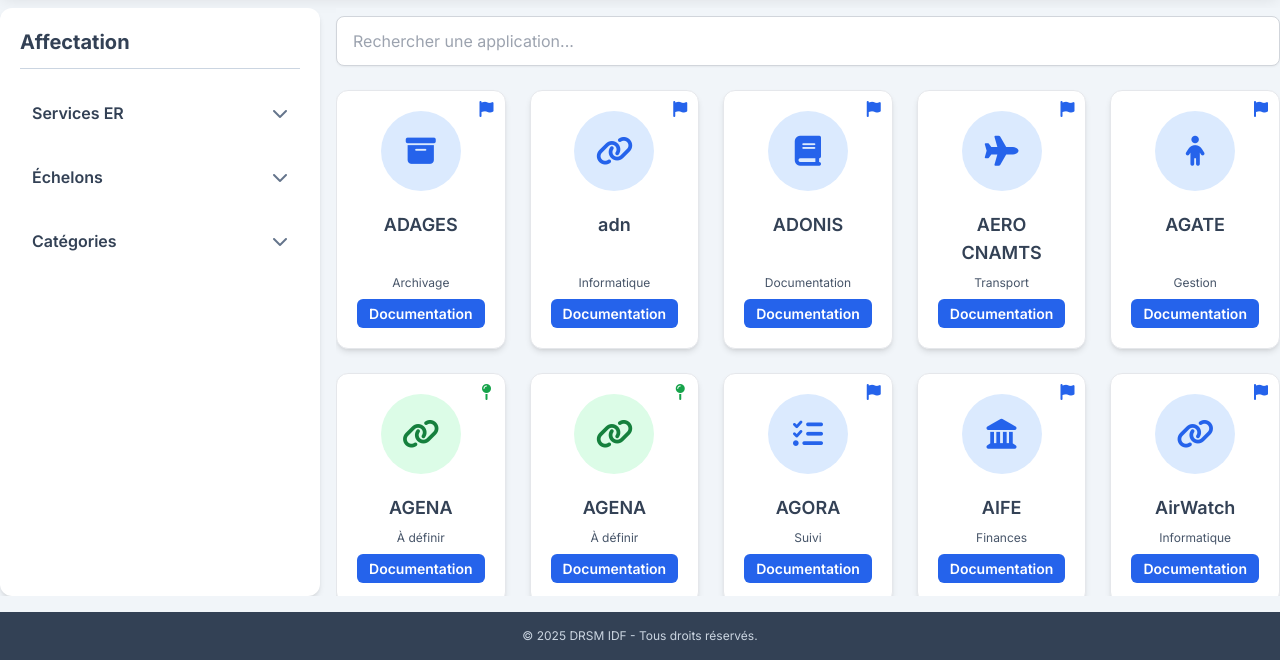
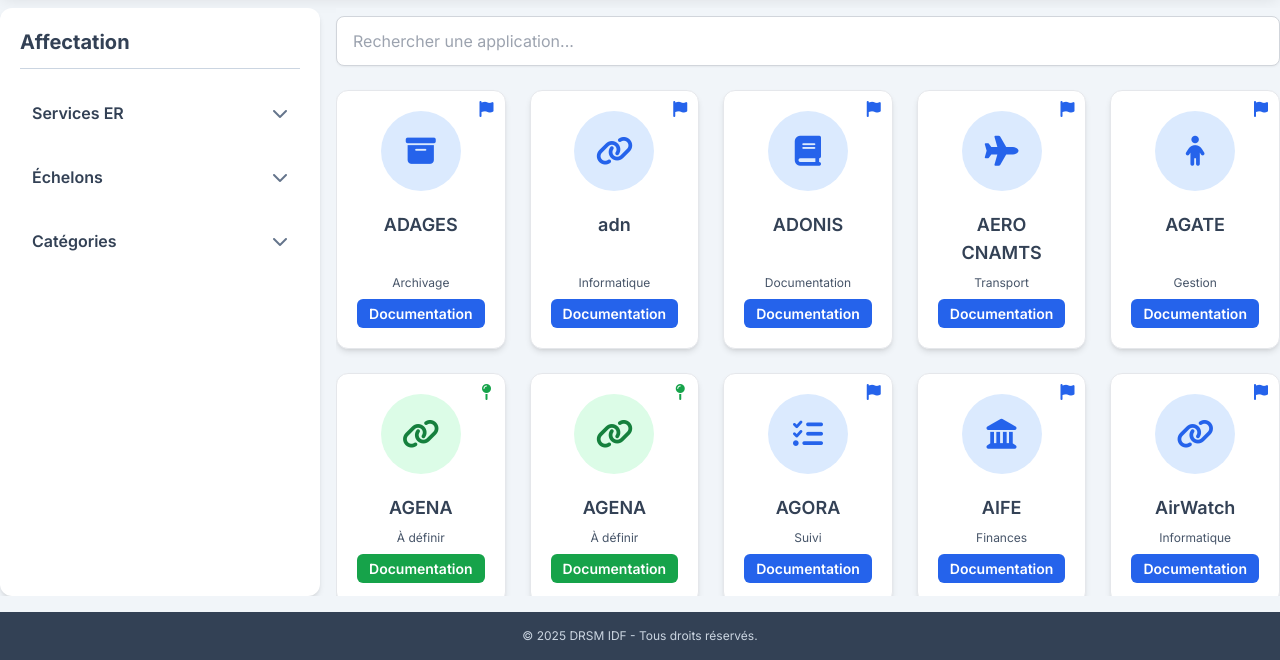
Before and after one commit to ElegAlex/portail_applications, a plain HTML site: page index.html in a window 1280 px wide. Shown: the part 140-800 px from the top of the page. Drawn offline with nearby package versions, Linux system fonts and the light colour scheme.

Commit message:
Adjust doc button colors based on icon

```diff
--- a/index.html
+++ b/index.html
@@ -55,6 +55,18 @@
         }
         .doc-button:hover {
             background-color: #1e40af;
+        }
+        .doc-button-green {
+            background-color: #16a34a;
+        }
+        .doc-button-green:hover {
+            background-color: #15803d;
+        }
+        .doc-button-orange {
+            background-color: #ea580c;
+        }
+        .doc-button-orange:hover {
+            background-color: #c2410c;
         }
         .scope-icon-container {
             position: absolute;
@@ -439,6 +451,7 @@
                 let iconBackground = 'bg-blue-100';
                 let iconColor = app.iconColor || 'text-blue-600';
                 let scopeIconHtml = '';
+                let docButtonClass = 'doc-button';
 
                 if (app.clientLourd) {
                     iconBackground = 'bg-orange-100';
@@ -450,6 +463,12 @@
                     scopeIconHtml = `<div class="scope-icon-container" aria-label="Application Locale" title="Application Locale (Île-de-France)"><i class="fas fa-map-pin text-green-600" aria-hidden="true"></i></div>`;
                 } else if (app.scope === 'national') {
                     scopeIconHtml = `<div class="scope-icon-container" aria-label="Application Nationale" title="Application Nationale"><i class="fas fa-flag text-blue-600" aria-hidden="true"></i></div>`;
+                }
+
+                if (iconColor.includes('green')) {
+                    docButtonClass += ' doc-button-green';
+                } else if (iconColor.includes('orange')) {
+                    docButtonClass += ' doc-button-orange';
                 }
 
                 const isValidUrl = app.url && !app.url.startsWith('#');
@@ -466,7 +485,7 @@
                         <!-- text-slate-400 (#94a3b8) on white gave a contrast ratio of ~2.56 -->
                         <!-- Changed to text-slate-600 (#475569) for a ratio >7 to meet RGAA -->
                         <p class="text-xs text-slate-600 mt-1">${app.category}</p>
-                        <span class="doc-button" role="button" tabindex="0">Documentation</span>
+                        <span class="${docButtonClass}" role="button" tabindex="0">Documentation</span>
                     </${tag}>
 `;
                 appsGrid.innerHTML += appCard;
```
